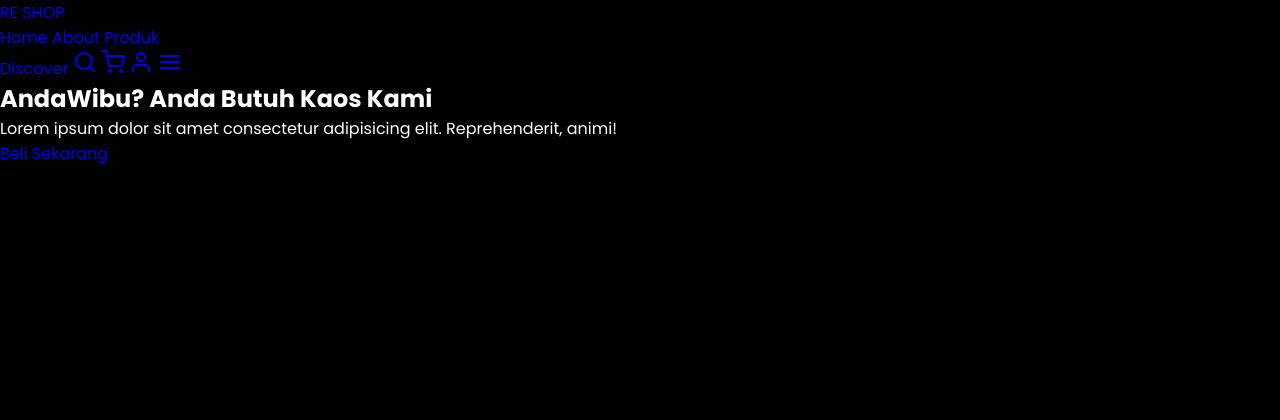
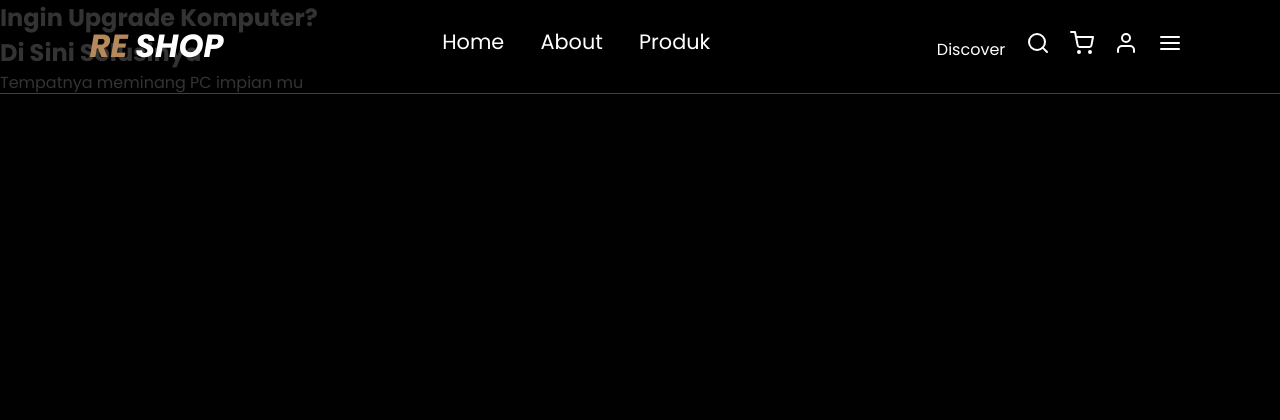
Before and after one commit to mhabil/Webstatis, a PHP site: page /UTShabil.html in a window 1280 px wide. Shown: the top 420 px of the page. Run offline with PHP 8.4, Linux system fonts and the light colour scheme.

Commit message:
update uts

```diff
--- a/Css/styleUTS.css
+++ b/Css/styleUTS.css
@@ -22,3 +22,62 @@ body {
   color: #fff;
   min-height: 3000px;
 }
+
+/* Navbar */
+.navbar {
+  display: flex;
+  justify-content: space-between;
+  align-items: center;
+  padding: 1.4rem 7%;
+  background-color: rgba(1, 1, 1, 0.8);
+  border-bottom: 1px solid #513c28;
+  position: fixed;
+  top: 0;
+  left: 0;
+  right: 0;
+  z-index: 9999;
+}
+
+.navbar .navbar-logo {
+  font-size: 2rem;
+  font-weight: 700;
+  color: #fff;
+  font-style: italic;
+}
+
+.navbar .navbar-logo span {
+  color: var(--primary);
+}
+
+.navbar .navbar-nav a {
+  color: #fff;
+  display: inline-block;
+  font-size: 1.3rem;
+  margin: 0 1rem;
+}
+
+.navbar .navbar-nav a:hover {
+  color: var(--primary);
+}
+
+.navbar .navbar-nav a::after {
+  content: "";
+  display: block;
+  padding-bottom: 0.5rem;
+  border-bottom: 0.1rem solid var(--primary);
+  transform: scaleX(0);
+  transition: 0.2s linear;
+}
+
+.navbar .navbar-nav a:hover::after {
+  transform: scaleX(0.5);
+}
+
+.navbar .navbar-extra a {
+  color: #fff;
+  margin: 0 0.5rem;
+}
+
+.navbar .navbar-extra a:hover {
+  color: var(--primary);
+}
--- a/UTShabil.html
+++ b/UTShabil.html
@@ -43,12 +43,8 @@
     <!-- Hero Section Start -->
     <section class="hero" id="home">
       <main class="content">
-        <h1>Anda<span>Wibu?</span> Anda Butuh Kaos Kami</h1>
-        <p>
-          Lorem ipsum dolor sit amet consectetur adipisicing elit.
-          Reprehenderit, animi!
-        </p>
-        <a href="#" class="cta">Beli Sekarang</a>
+        <h1>Ingin Upgrade Komputer? <br />Di Sini Solusinya</h1>
+        <p>Tempatnya meminang PC impian mu</p>
       </main>
     </section>
     <!-- Hero Section End-->
```
